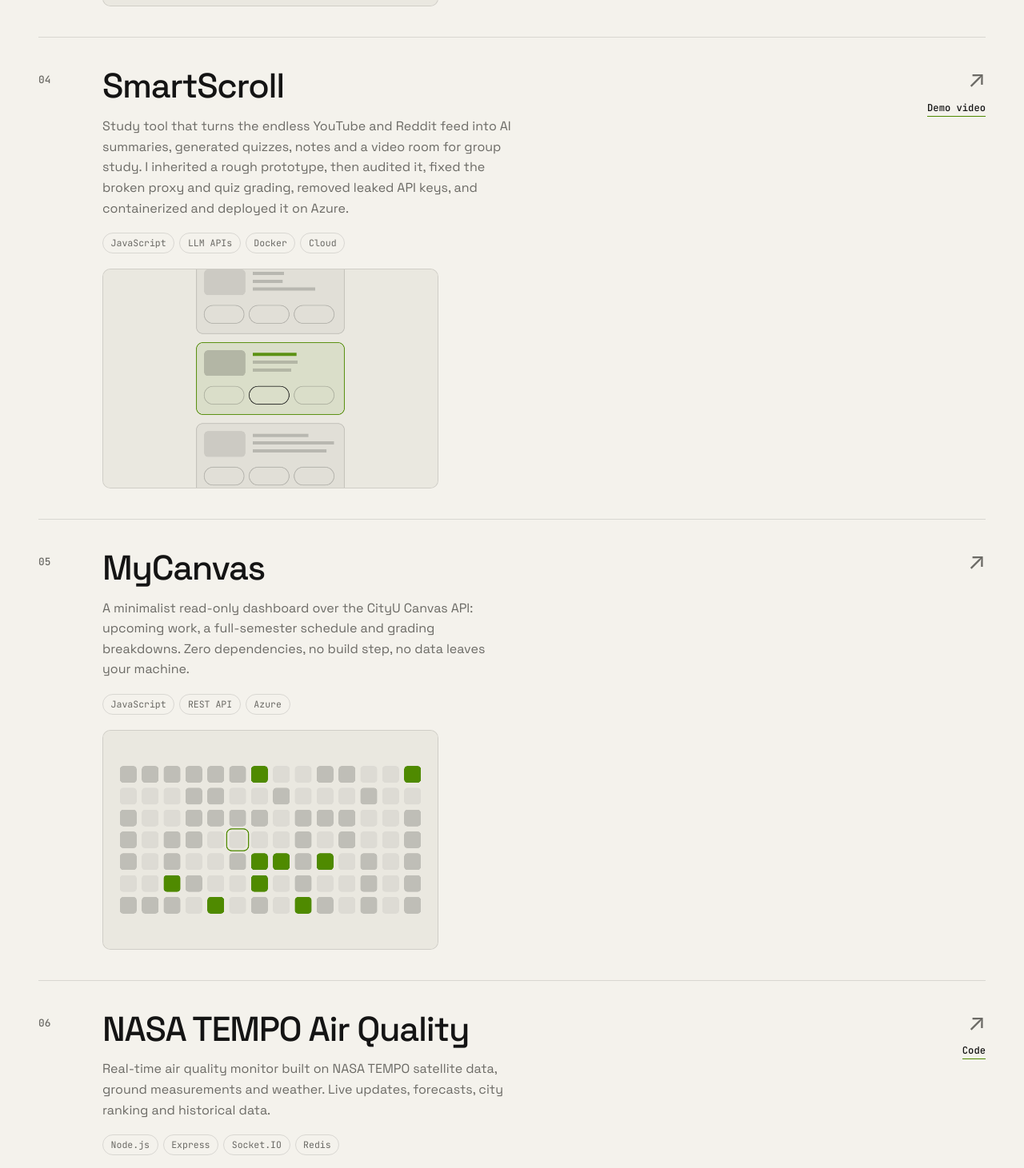
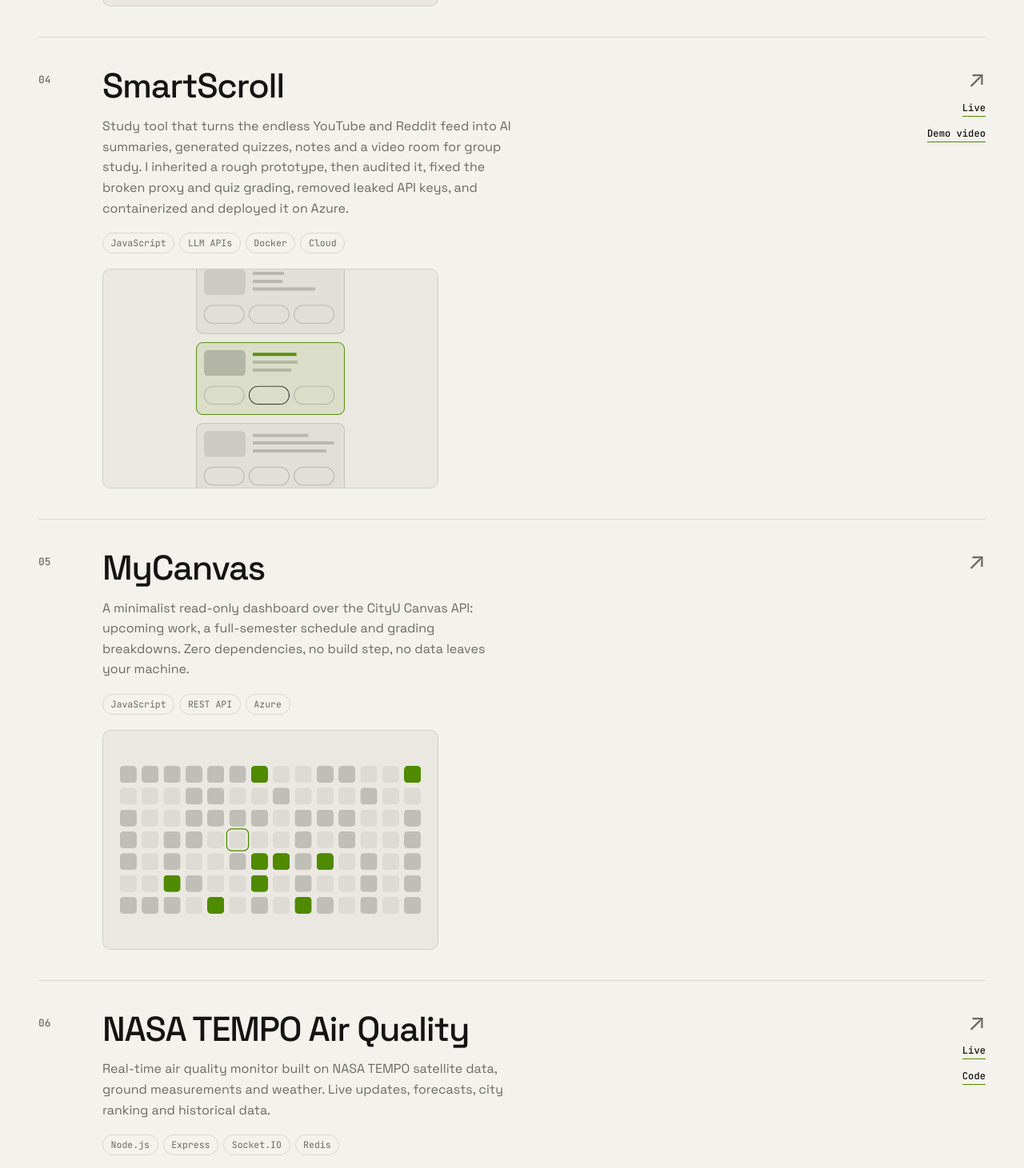
Before and after one commit to Alishnis/Portfolio, a website: page index.html in a window 1280 px wide. Shown: the part 2806-4267 px from the top of the page at 80% size. Drawn offline with Linux system fonts and the light colour scheme; animation ran at ten frames a second.

Commit message:
Add SnapDeploy live links for SmartScroll and NASA TEMPO

```diff
--- a/index.html
+++ b/index.html
@@ -106,7 +106,7 @@
             <p>Study tool that turns the endless YouTube and Reddit feed into AI summaries, generated quizzes, notes and a video room for group study. I inherited a rough prototype, then audited it, fixed the broken proxy and quiz grading, removed leaked API keys, and containerized and deployed it on Azure.</p>
             <ul class="tags"><li>JavaScript</li><li>LLM APIs</li><li>Docker</li><li>Cloud</li></ul>
           </div>
-          <div class="links"><span class="arrow">↗</span><a href="https://youtu.be/Zl6iXgb3fuk" target="_blank" rel="noopener">Demo video</a></div>
+          <div class="links"><span class="arrow">↗</span><a href="https://smart-scroll-17cbf.containers.snapdeploy.app" target="_blank" rel="noopener">Live</a><a href="https://youtu.be/Zl6iXgb3fuk" target="_blank" rel="noopener">Demo video</a></div>
           <canvas class="thumb" data-kind="feed" data-seed="23" aria-hidden="true"></canvas>
         </article>
 
@@ -128,7 +128,7 @@
             <p>Real-time air quality monitor built on NASA TEMPO satellite data, ground measurements and weather. Live updates, forecasts, city ranking and historical data.</p>
             <ul class="tags"><li>Node.js</li><li>Express</li><li>Socket.IO</li><li>Redis</li></ul>
           </div>
-          <div class="links"><span class="arrow">↗</span><a href="https://github.com/Alishnis/nasaspace-app" target="_blank" rel="noopener">Code</a></div>
+          <div class="links"><span class="arrow">↗</span><a href="https://nasaspace-app-17cbf.containers.snapdeploy.app" target="_blank" rel="noopener">Live</a><a href="https://github.com/Alishnis/nasaspace-app" target="_blank" rel="noopener">Code</a></div>
           <canvas class="thumb" data-kind="waves" data-seed="37" aria-hidden="true"></canvas>
         </article>
 
```
